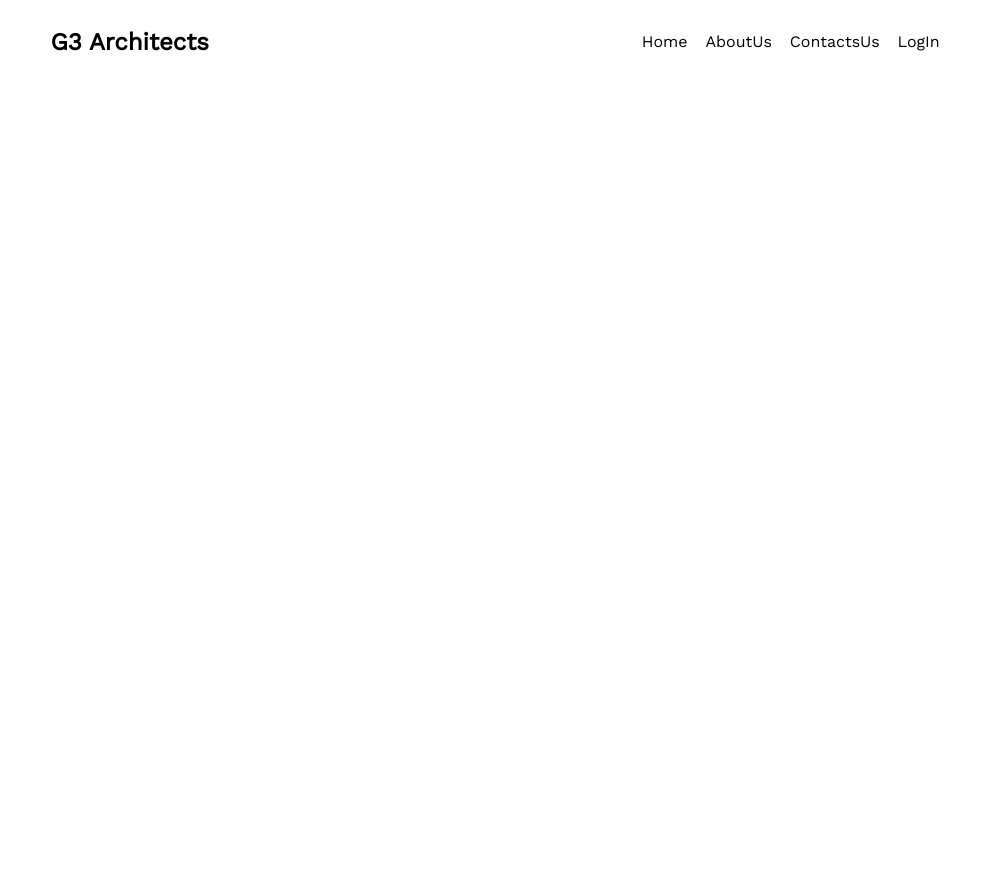
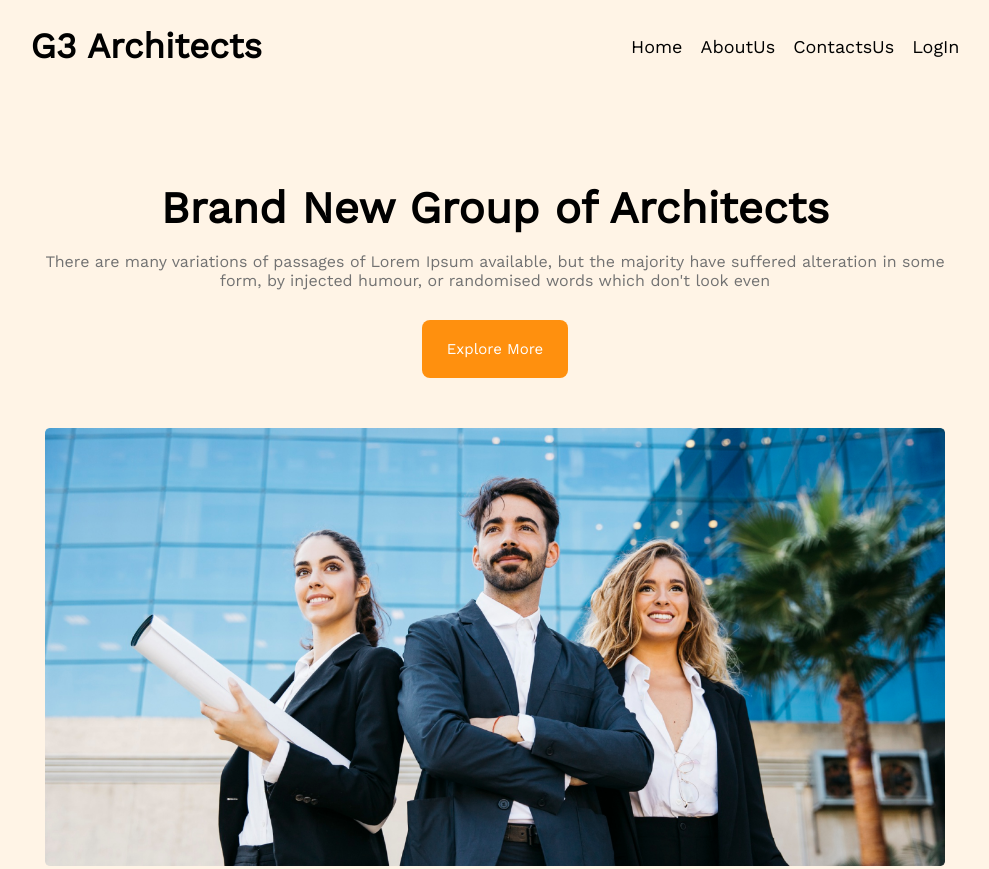
Before and after one commit to mohaiminul375/G3Architects, a plain HTML site: page index.html in a window 1280 px wide. Shown: the top 869 px of the page, without its empty margins (145-1134 px from the left). Before the commit the page ends 800 px from the top, so only its background shows below. Drawn offline with nearby package versions, Linux system fonts and the light colour scheme.

Commit message:
create headr

```diff
--- a/index.html
+++ b/index.html
@@ -16,7 +16,7 @@
     <body>
         <header>
             <nav>
-                <h2 class="nav-title">G3 Architects</h2>
+                <h1 class="nav-title">G3 Architects</h1>
                 <ul class="nav-items">
                     <li>Home</li>
                     <li>AboutUs</li>
@@ -24,6 +24,17 @@
                     <li>LogIn</li>
                 </ul>
             </nav>
+            <!-- banner -->
+            <section class="banner">
+                <div class="banner-content">
+                    <h2 class="banner-title">Brand New
+                        Group of Architects
+                        </h2>
+                    <p class="banner-description">There are many variations of passages of Lorem Ipsum available, but the majority have suffered alteration in some form, by injected humour, or randomised words which don't look even</p>
+                    <button class="banner-btn">Explore More</button>
+                </div>
+                <img src="/images/banner.png" alt="">
+            </section>
 
         </header>
 
--- a/style/style.css
+++ b/style/style.css
@@ -1,23 +1,72 @@
-*{
-font-family: 'Work Sans', sans-serif;
+* {
+    font-family: 'Work Sans', sans-serif;
+    margin: 0;
+    padding: 0;
 }
 
+/* ---- Header------ */
 
+header {
+    background: rgba(255, 144, 14, 0.10);
+}
 
 /* ---nav bar---- */
-nav{
+nav {
+    padding-top: 25px;
     display: flex;
     justify-content: space-around;
     align-items: center;
 }
-.nav-title{
 
+.nav-title {
+    font-size: 35px;
 }
-.nav-items{
+
+.nav-items {
     display: flex;
 
 }
-.nav-items li{
+
+.nav-items li {
     list-style: none;
     margin-left: 18px;
+    font-size: 18px;
 }
+
+/* ---banner--- */
+.banner {
+    width: 900px;
+    margin: 115px auto;
+}
+
+.banner-content {
+    text-align: center;
+}
+
+.banner-title {
+    font-size: 44px;
+}
+
+.banner-description {
+    margin-top: 18px;
+    font-size: 16px;
+    color: #727272;
+}
+
+.banner-btn {
+    margin-top: 30px;
+    padding: 20px 25px;
+    border: none;
+    border-radius: 8px;
+    background: #FF900E;
+    color: white;
+    font-size: 15px;
+}
+
+.banner img {
+    width: 100%;
+    margin-top: 50px;
+    margin-bottom: 50px;
+}
+
+/* --------header end------- */
```
